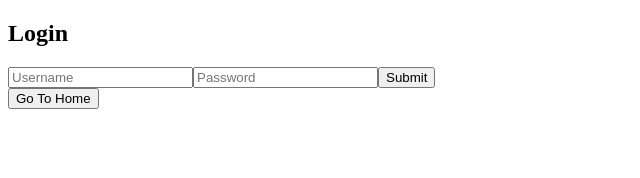
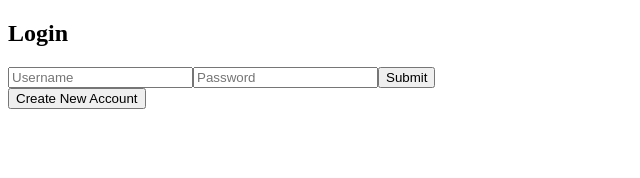
Before and after one commit to JobHuntr/JobHuntr, a React app: page / in a window 1280 px wide. Shown: the top 178 px of the page, without its empty margins (0-640 px from the left). Built offline with nearby package versions, Linux system fonts and the light colour scheme.

Commit message:
fixed routing from signup back to login
Co-authored-by: Jeremy Wang <JeremyHcWang@users.noreply.github.com>

```diff
--- a/src/components/EditJob.tsx
+++ b/src/components/EditJob.tsx
@@ -47,7 +47,6 @@ const EditJob: React.FC<EditJobProps> = ({ currentJob }) => {
 
   return (
     <div>
-      <h2>Edit Job Application:</h2>
       <form onSubmit={(e) => updateJob(e)}>
         <div>
           <label htmlFor = "company">Company: </label>
--- a/src/components/LoginPage.tsx
+++ b/src/components/LoginPage.tsx
@@ -1,9 +1,9 @@
-import React, { useState } from "react";
+import React, { useState, useEffect } from "react";
 import { useNavigate } from "react-router-dom";
 import axios from "axios";
 
 type responseData = {
-  success: boolean;
+  data: boolean;
 }
 
 
@@ -13,8 +13,6 @@ const LoginPage = () => {
   const [password, setPassword] = useState<string>("");
   const [signup, setSignup] = useState<boolean>(false);
   const [isLoggedIn, setIsLoggedIn] = useState<boolean>();
-
-
 
   const checkLogInStatus = async() => {
     try{
@@ -57,22 +55,23 @@ const LoginPage = () => {
   const clickSignup = async (event: React.FormEvent<HTMLFormElement>) => {
     event.preventDefault();
     try {
-      const response: responseData = await axios.post('/user/signup', {username: username, password: password}, {
-        withCredentials: true,
-        headers: {
-          'Content-Type': 'application/json',
-        }
-      })
-      // expect a boolean value
+      // const response: responseData = await axios.post('/user/signup', {username: username, password: password}, {
+      //   withCredentials: true,
+      //   headers: {
+      //     'Content-Type': 'application/json',
+      //   }
+      // })
+      if (true) setSignup(false);
     }
     catch (error){
       console.log(error)
     }
   }
 
-  const goToHome = () => {
-    navigate("/Home");
-  }
+  // const signupPage = () => {
+  //   setSignup(true);
+  //   //navigate("/");
+  // }
 
   return (
     <div>
@@ -85,7 +84,7 @@ const LoginPage = () => {
           <button>Submit</button>
         </form>
         <div>
-          <button onClick={goToHome}>Go To Home</button>
+          <button onClick={() => setSignup(true)}>Create New Account</button>
         </div>
       </div>
       )}
```
